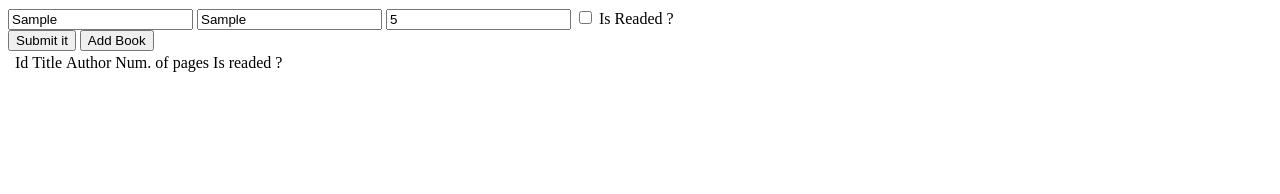
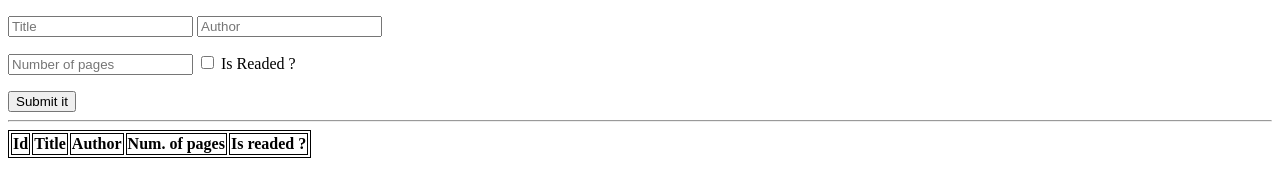
Before and after one commit to azdrenymeri/library, a website: page index.html in a window 1280 px wide. Both pictures are taken after typing "Sample", "Sample", "5" into the empty fields and a click on the button "Submit it". Drawn offline with Linux system fonts and the light colour scheme.

Commit message:
creating books is done

```diff
--- a/assets/main.css
+++ b/assets/main.css
@@ -1,3 +1,3 @@
-table {
-  border: solid 1px black;
+table, th, td {
+  border: 1px solid black;
 }
--- a/index.html
+++ b/index.html
@@ -4,26 +4,29 @@
   <meta charset="UTF-8">
   <meta name="viewport" content="width=device-width, initial-scale=1.0">
   <meta http-equiv="X-UA-Compatible" content="ie=edge">
+  <link rel="stylesheet" href="assets/main.css">
   <title>Library</title>
 </head>
 <body>
-  <form>
+  <form method="POST">
+  <p>
     <input type="text" placeholder="Title" id="bookTitle">
     <input type="text" placeholder="Author" id="bookAuthor">
+  </p>
+  <p>
     <input type="number" placeholder="Number of pages" id="bookNumPages">
     <input type="checkbox" id="isRead"> Is Readed ?
+  </p>
 
   </form>
-  <button id="submitBookBtn">Submit it</button>
-  <button>Add Book</button>
+<button id="submitBookBtn">Submit it</button>
+<hr>
   <table>
-    <th>
-      <td>Id</td>
-      <td>Title</td>
-      <td>Author</td>
-      <td>Num. of pages</td>
-      <td>Is readed ?</td>
-    <th>
+    <th> Id </th>
+      <th>Title</th>
+      <th>Author</th>
+      <th>Num. of pages</th>
+      <th>Is readed ?</th>
   </table>
 
   <script src="scripts/app.js"></script>
--- a/scripts/app.js
+++ b/scripts/app.js
@@ -42,26 +42,25 @@ function readBook(index) {
 document.getElementById('submitBookBtn').addEventListener('click', createNewBook);
 
 /**
-* The handler of button 'Submit book'
+* The handler of the button 'Submit book'
 @param{e} e is the event
 */
 function createNewBook(e) {
   // getting data from the form
-  const title = document.getElementById('bookTitle').innerText;
-  const author = document.getElementById('bookAuthor').innerText;
-  const numPages = document.getElementById('bookNumPages').innerText;
+  const title = document.getElementById('bookTitle');
+  const author = document.getElementById('bookAuthor');
+  const numPages = document.getElementById('bookNumPages');
   const isRead = document.getElementById('isRead').checked? true : false;
   // creating the Book object
-  const book = new Book(title, author, numPages, isRead);
+  const book = new Book(title.value, author.value, numPages.value, isRead);
   // adding it to the main array of books
   addBookToLibrary(book);
-  // removing test from the form
-  title.innerText = '';
-  author.innerText = '';
-  numPages.innerText = '';
+  // removing text from the form
+  title.value = '';
+  author.value = '';
+  numPages.value = '';
   // re-rendering the table of data
   render();
-  console.log(title+' '+author+' '+numPages+' '+isRead);
 }
 
 // DOM Manipulation part
```
